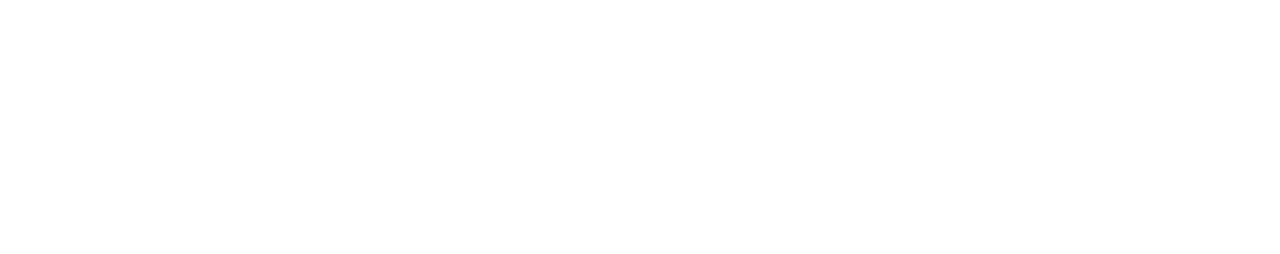
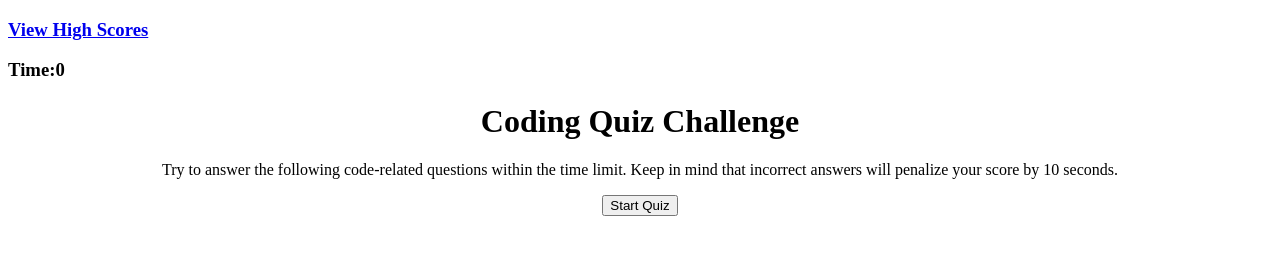
Before and after one commit to scuratolo26/coding-quiz, a plain HTML site: page index.html in a window 1280 px wide. Drawn offline with Linux system fonts and the light colour scheme.

Commit message:
loading page text

```diff
--- a/assets/css/style.css
+++ b/assets/css/style.css
@@ -0,0 +1,6 @@
+.container {
+    margin: auto;
+    width: 100%;
+    height: 100%;
+    text-align: center;
+}
--- a/index.html
+++ b/index.html
@@ -6,10 +6,25 @@
     <meta http-equiv="X-UA-Compatible" content="IE=edge">
     <meta name="viewport" content="width=device-width, initial-scale=1.0">
     <title>Coding Quiz</title>
+    <link rel="stylesheet" href="./assets/css/style.css" />
 </head>
 
 <body>
+    <header>
+        <h3 class="view-high-scores"><a href="#">View High Scores</a></h3>
+        <h3 class="time">Time:0</h3>
+    </header>
+    <div class="container">
+        <h1>Coding Quiz Challenge</h1>
+        <p id="main">
+            Try to answer the following code-related questions within the time limit. Keep in mind that incorrect
+            answers will penalize your score by 10 seconds.
+        </p>
+        <button id="start">Start Quiz</button>
+    </div>
 
+
+    <script src="./assets/js/script.js"></script>
 </body>
 
 </html>
```
